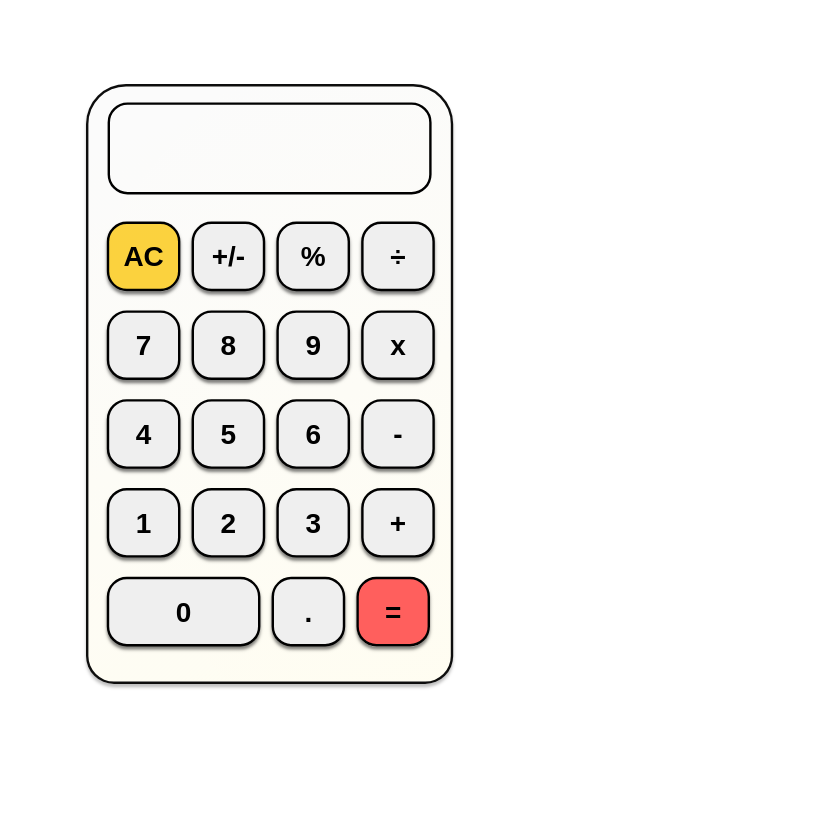
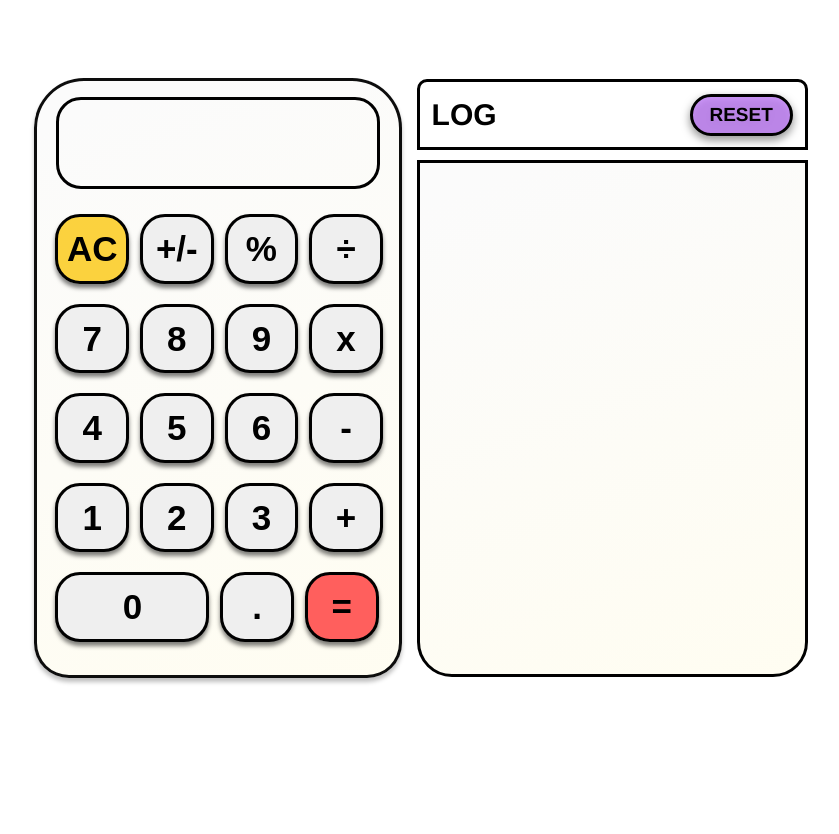
Before and after one commit to andredavies1/calculator, a Flask app: page / in a window 1280 px wide. Shown: the whole page, without its empty margins (219-1058 px from the left). After the commit the page ends 684 px from the top, so only its background shows below. Run offline with Flask 3, Linux system fonts and the light colour scheme.

Commit message:
Layout of calculator complete/ finishin touches still needed

```diff
--- a/static/styles.css
+++ b/static/styles.css
@@ -1,83 +1,158 @@
+/*classes*/
+.container{
+    flex-direction: row;
+    display: flex;
+    align-items: center;
+    justify-content: center;
+    gap: 15px;
+
+}
+
+.log{
+    display: flex;
+    align-items: center;
+    justify-content: space-between;
+    border-radius: 10px 10px 0px 0px;
+    border: 3px solid #000;
+    background: #FFF;
+    width: 391px; /* Reduced from 489px */
+    height: 71px;
+    flex-shrink: 0;
+    padding: 12px 12px;
+}
+
+.reset{
+    align-self: center;
+    width: 103px;
+    height: 42px;
+    border: 3px solid #000;
+    background-color: rgba( 196, 124, 255, 0.75);
+    border-radius: 25px 25px 25px 25px;
+    stroke-width: 3px;
+    stroke: #000;
+    filter: drop-shadow(0px 4px 4px rgba(0, 0, 0, 0.50));
+    color: #000;
+    font-family: Helvetica;
+    font-size: 19px;
+    font-style: normal;
+    font-weight: 600;
+    line-height: normal;
+}
+
+.log-text{
+    color: #000;
+    font-family: Helvetica;
+    font-size: 30px;
+    font-style: normal;
+    font-weight: 700;
+    line-height: normal;
+}
+
+.log-body{
+
+    align-self: flex-start;
+    width: 391px;
+    height: 517px;
+    border-radius: 0px 0px 35px 35px;
+    border: 3px solid #000;
+    background: linear-gradient(160deg, #FBFBFB 6.56%, #FFFDF1 103.1%);
+
+}
+
+.log-wrapper{
+    display: flex;
+    flex-direction: column;
+    gap: 10px;
+    margin-top: 7%;
+}
+
 .calculator{
-    margin-top: 7.5%;
-    margin-left: 20%;
-    width: 459px;
-    height: 750px;
+    margin-top: 7%;
+    width: 367.2px;
+    height: 600px;
     flex-shrink: 0;
     border-radius: 50px 50px 35px 35px;
     border: 3px solid rgba(6, 6, 6, 0.97);
     background: linear-gradient(160deg, #FBFBFB 6.56%, #FFFDF1 103.1%);
     box-shadow: 0px 4px 4px 0px rgba(0, 0, 0, 0.25);
-    transform: scale(0.8);
-    transform-origin: top left;
+
 }
 
 .styled-input {
-    margin-top: 20px;
-    margin-left: 24px;
-    margin-right: 24px;
-    width: 405px;
-    height: 115px;
+    margin-top: 16px; /* Reduced from 20px */
+    margin-left: 19px; /* Reduced from 24px */
+    margin-right: 19px; /* Reduced from 24px */
+    width: 324px; /* No change */
+    height: 92px; /* No change */
     flex-shrink: 0;
     border-radius: 25px;
     border: 3px solid #000;
     background: rgba(217, 217, 217, 0.00);
     box-sizing: border-box;
-}
-
-.first_container{
-    display: flex;
-    gap: 14px;
-    margin-top: 34px;
-    margin-left: 23px;
-    margin-right: 25px;
-    margin-bottom: 20px;
 
 }
 
+.first_container {
+    display: flex;
+    gap: 11px; /* Reduced from 14px */
+    margin-top: 25px; /* Reduced from 34px */
+    margin-left: 18px; /* Reduced from 23px */
+    margin-right: 20px; /* Reduced from 25px */
+    margin-bottom: 10px; /* Reduced from 20px */
+}
+
+
 .second_container{
     display: flex;
-    gap: 14px;
-    margin-top: 24px;
-    margin-left: 23px;
-    margin-right: 25px;
-    margin-bottom: 20px;
-
+    gap: 11px;
+    margin-top: 20px;
+    margin-left: 18px;
+    margin-right: 20px;
+    margin-bottom: 10px;
 }
 
 .third_container{
     display: flex;
-    gap: 14px;
-    margin-top: 24px;
-    margin-left: 23px;
-    margin-right: 25px;
-    margin-bottom: 20px;
+    gap: 11px;
+    margin-top: 20px;
+    margin-left: 18px;
+    margin-right: 20px;
+    margin-bottom: 10px;
 
 }
 
 .forth_container{
     display: flex;
-    gap: 14px;
-    margin-top: 24px;
-    margin-left: 23px;
-    margin-right: 25px;
-    margin-bottom: 20px;
+    gap: 11px;
+    margin-top: 20px;
+    margin-left: 18px;
+    margin-right: 20px;
+    margin-bottom: 10px;
 
 }
 
 .fifth_container{
     display: flex;
-    gap: 14px;
-    margin-top: 24px;
-    margin-left: 23px;
-    margin-right: 25px;
-    margin-bottom: 20px;
+    gap: 11px;
+    margin-top: 20px;
+    margin-left: 18px;
+    margin-right: 20px;
+    margin-bottom: 16px;
 
 }
 
+.ac {
+    background-color: rgba(251, 197, 0, 0.75); /* Transparent background */
+}
+
+.equal {
+    background-color: rgba(255, 43, 43, 0.75); /* Transparent background */
+}
+
+/*Id's*/
 #button{
-    width: 92px;
-    height: 87px;
+    width: 73.6px;
+    height: 69.6px;
     flex-shrink: 0;
     border-radius: 25px;
     border: 3px solid #000;
@@ -91,9 +166,9 @@
 
 }
 
-#button-zero{
-    width: 192px;
-    height: 87px;
+#button-zero {
+    width: 154px; /* Reduced from 192px */
+    height: 70px; /* Reduced from 87px */
     flex-shrink: 0;
     border-radius: 25px;
     border: 3px solid #000;
@@ -104,14 +179,4 @@
     font-weight: 700;
     line-height: normal;
     color: #000000;
-
 }
-
-/*Classes*/
-.ac {
-    background-color: rgba(251, 197, 0, 0.75); /* Transparent background */
-}
-
-.equal {
-    background-color: rgba(255, 43, 43, 0.75); /* Transparent background */
-}
--- a/templates/index.html
+++ b/templates/index.html
@@ -10,6 +10,7 @@
 <body>
     <div class="container">
         <div class="calculator">
+
             <form>
                 <div class="display">
                     <input type="text" name="display" class="styled-input">
@@ -45,6 +46,13 @@
                 </div>
             </form>
         </div>
+        <div class="log-wrapper">
+            <div class="log">
+                <div class="log-text">LOG</div>
+                <button class="reset">RESET</button>
+            </div>
+            <div class="log-body"></div>
+        </div>
     </div>
 
 
```
